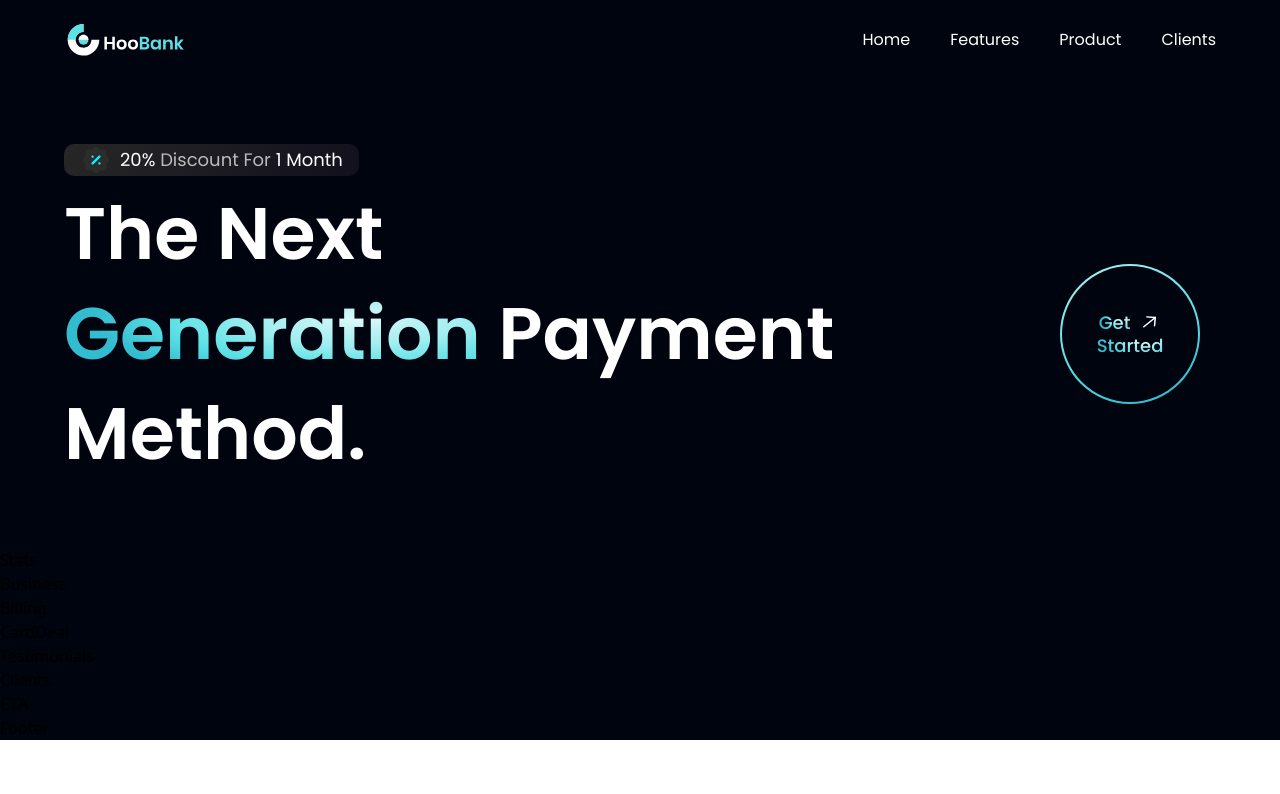
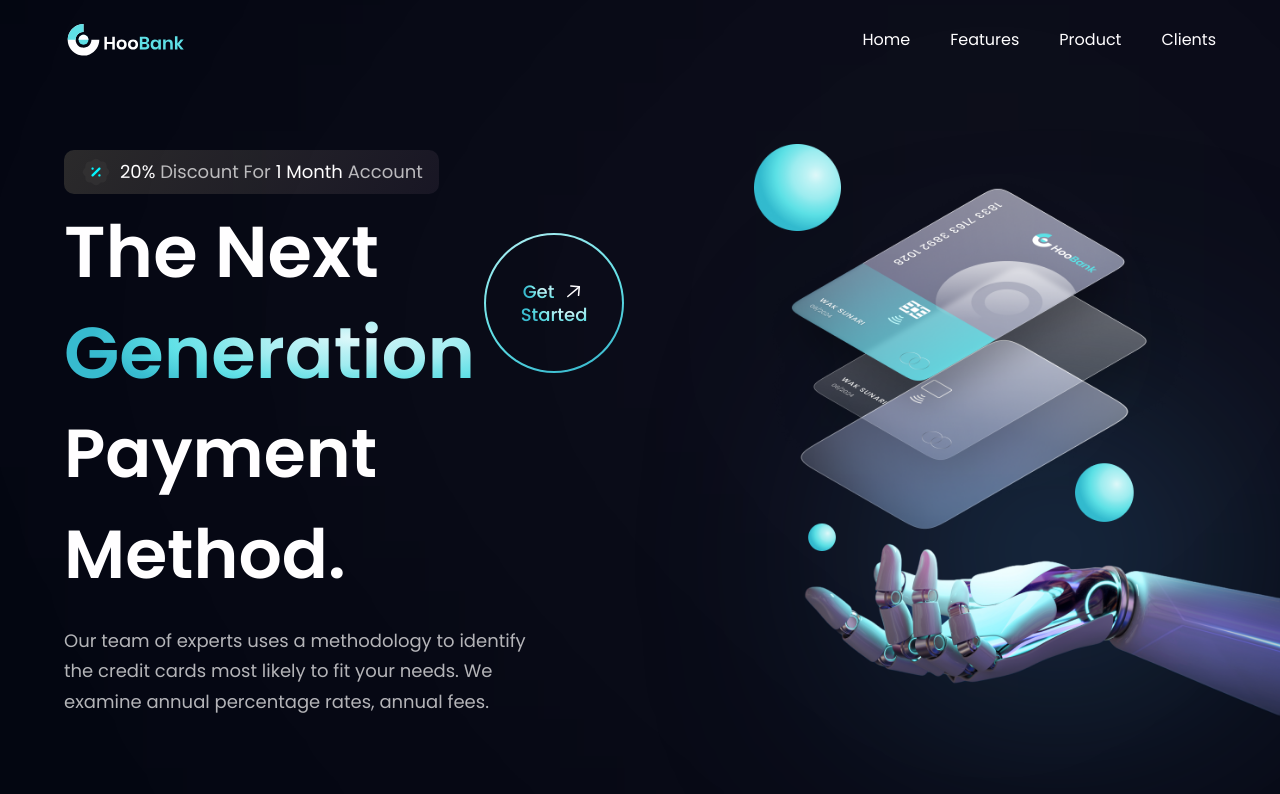
Before and after one commit to VictorMhub/HunterBank, a React (Vite) app in the folder hunter_bank_app/: page / in a window 1280 px wide. Shown: the top 794 px of the page. Built offline with nearby package versions, Linux system fonts and the light colour scheme.

Commit message:
Hero done

```diff
--- a/hunter_bank_app/src/components/Hero.jsx
+++ b/hunter_bank_app/src/components/Hero.jsx
@@ -1,31 +1,62 @@
-import styles from '../style';
-import { discount, robot } from '../assets';
-import GetStarted from './GetStarted';
+import styles from "../style";
+import { discount, robot } from "../assets";
+import GetStarted from "./GetStarted";
 
-const Hero = () =>  (
-    <section id='home' className={`flex md:flex-row flex-col ${styles.paddingY}`}>
-        <div className={`flex-1 ${styles.flexStart} flex-col x1:px-0 sm:px-16 px-6`}>
-          <div className='flex flex-row items-center py[6px] px-4 bg-discount-gradient rounded-[10px] mb-2'>
-              <img src={discount} alt="discount" className='w-[32px] h-[32px]' />
+const Hero = () => {
+  return (
+    <section
+      id="home"
+      className={`flex md:flex-row flex-col ${styles.paddingY}`}
+    >
+      <div
+        className={`flex-1 ${styles.flexStart} flex-col xl:px-0 sm:px-16 px-6`}
+      >
+        <div className="flex flex-row items-center py-[6px] px-4 bg-discount-gradient rounded-[10px] mb-2">
+          <img src={discount} alt="discount" className="w-[32px] h-[32px]" />
           <p className={`${styles.paragraph} ml-2`}>
-                <span className='text-white'> 20% </span> Discount For {" "}
-                <span className='text-white'>1 Month </span>
+            <span className="text-white">20%</span> Discount For{" "}
+            <span className="text-white">1 Month</span> Account
           </p>
         </div>
-          <div className='flex flex-row justify-between items-center w-full'>
-              <h1 className='flex-1 font-poppins font-semibold ss:text-[73px] text-52[px] text-white ss:leading-[100px] leading-[75px]'>
-                The Next <br className='sm:block hidden'/> {" "}
-                <span className='text-gradient'> Generation</span> {" "}
-                Payment Method.
+
+        <div className="flex flex-row justify-between items-center w-full">
+          <h1 className="flex-1 font-poppins font-semibold ss:text-[72px] text-[52px] text-white ss:leading-[100.8px] leading-[75px]">
+            The Next <br className="sm:block hidden" />{" "}
+            <span className="text-gradient">Generation</span>{" "}
           </h1>
-              <div className='ss:flex hidden md:mr-4 mr-0'>
+          <div className="ss:flex hidden md:mr-4 mr-0">
             <GetStarted />
           </div>
         </div>
+
+        <h1 className="font-poppins font-semibold ss:text-[68px] text-[52px] text-white ss:leading-[100.8px] leading-[75px] w-full">
+          Payment Method.
+        </h1>
+        <p className={`${styles.paragraph} max-w-[470px] mt-5`}>
+          Our team of experts uses a methodology to identify the credit cards
+          most likely to fit your needs. We examine annual percentage rates,
+          annual fees.
+        </p>
       </div>
 
+      <div
+        className={`flex-1 flex ${styles.flexCenter} md:my-0 my-10 relative`}
+      >
+        <img
+          src={robot}
+          alt="billing"
+          className="w-[100%] h-[100%] relative z-[5]"
+        />
+        <div className="absolute z-[0] w-[40%] h-[35%] top-0 pink__gradient" />
+        <div className="absolute z-[1] w-[80%] h-[80%] rounded-full white__gradient bottom-40" />
+        <div className="absolute z-[0] w-[50%] h-[50%] right-20 bottom-20 blue__gradient" />
+      </div>
+
+      <div className={`ss:hidden ${styles.flexCenter}`}>
+        <GetStarted />
+      </div>
     </section>
-  )
+  );
+};
 
-
-export default Hero
+export default Hero;
```
Lines whose indentation alone changed are shown as unchanged.
